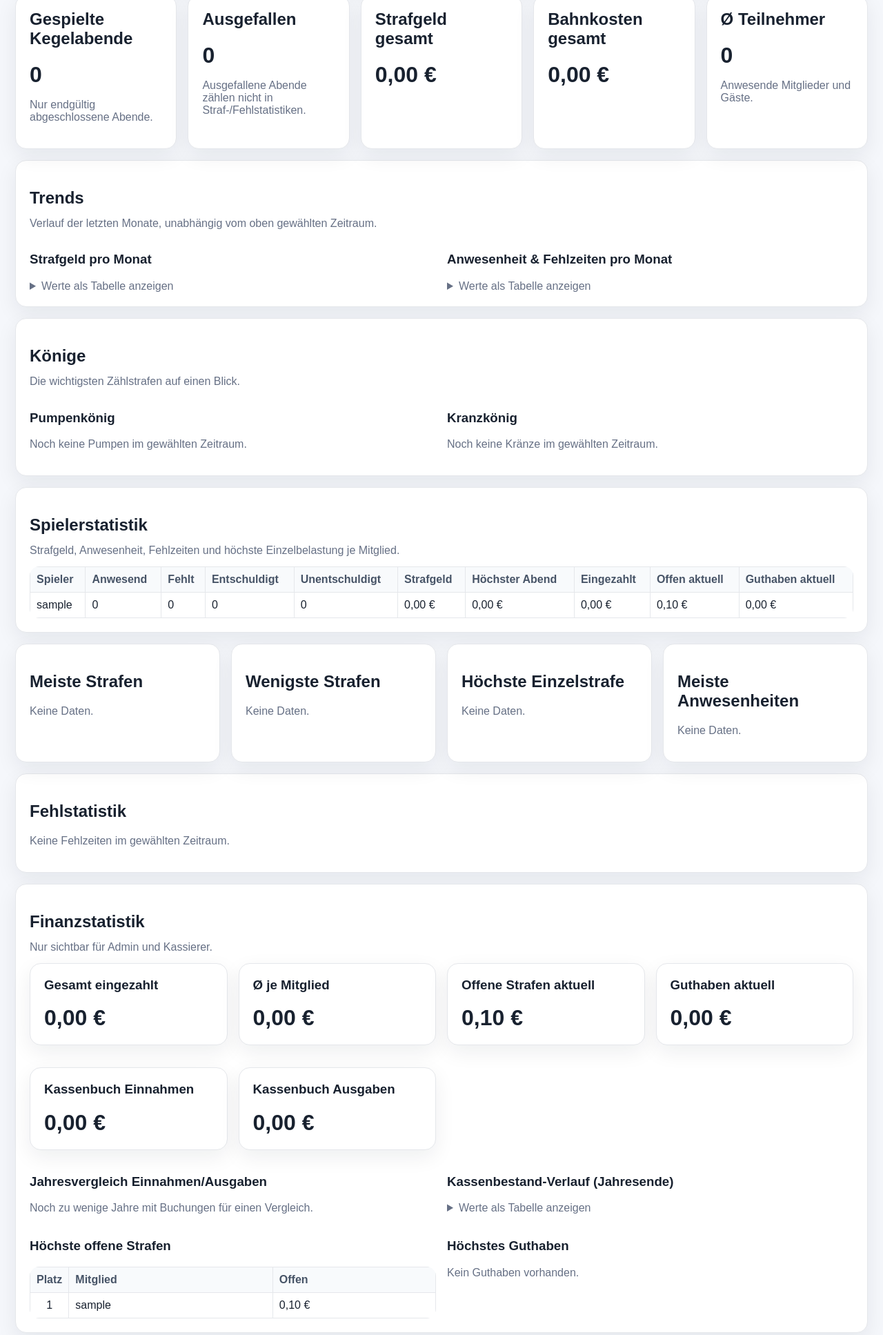
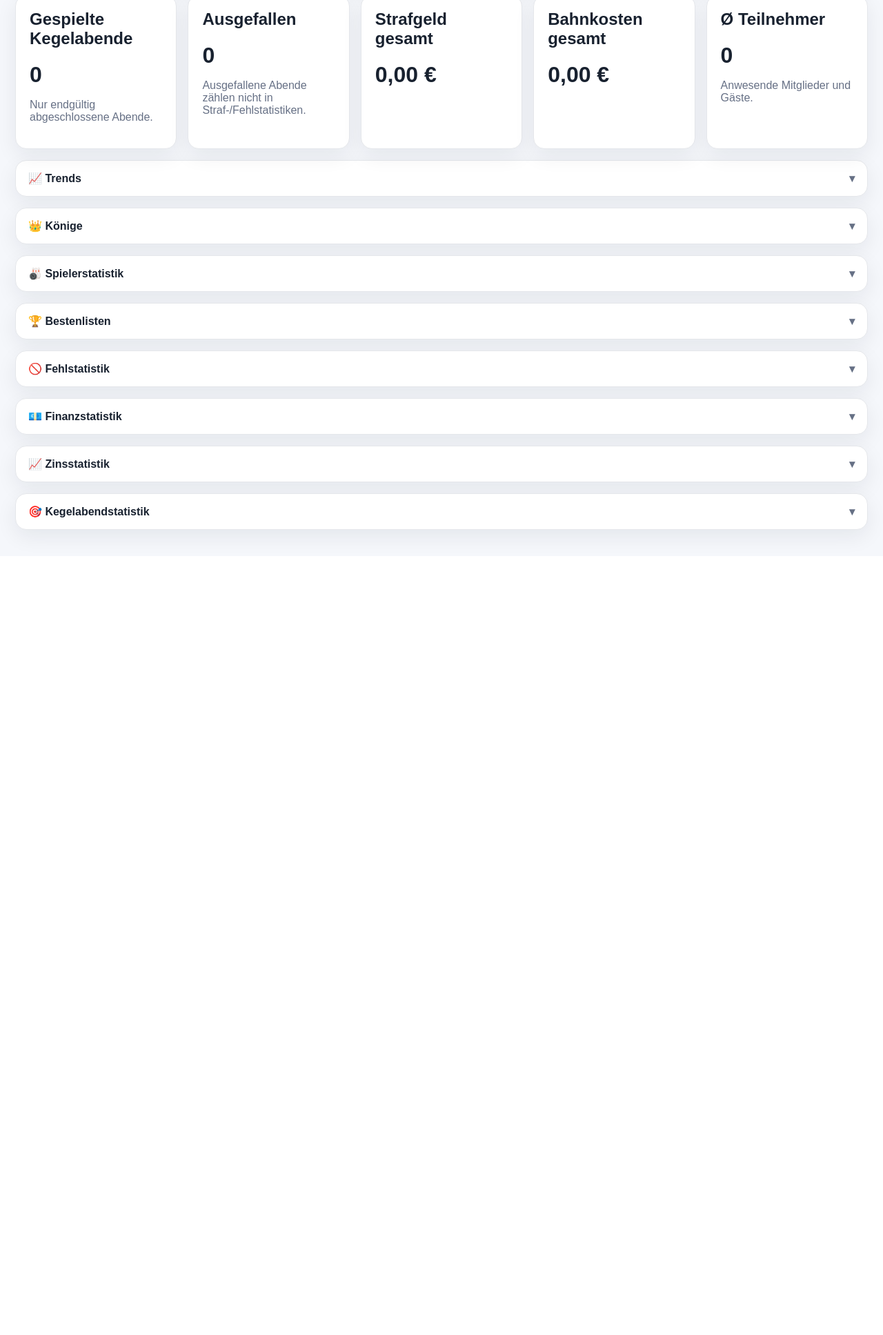
Before and after one commit to aluecke75/kegelkasse, a Flask app: page /reports in a window 1280 px wide. Shown: the part 391-2326 px from the top of the page at 69% size. After the commit the page ends 1183 px from the top, so only its background shows below. Run offline with Flask 3, Linux system fonts and the light colour scheme; a user stored in the database is signed in; data comes from the database, SQL or seed files in the repository; tables that the repository leaves empty hold one stand-in row (values such as "Sample post").

Commit message:
Feinschliff: Akkordeon mit gemerktem Auf/Zu-Zustand für passende Seiten
Neue gemeinsame Akkordeon-Funktion in base.html (CSS .accordion-card +
ein zentrales Script), das jedes <details data-remember-key="..."> per
localStorage merkt - beim ersten Besuch zugeklappt, danach bleibt der
zuletzt gewählte Zustand erhalten.

Angewendet auf Seiten mit mehreren unabhängigen, sinnvoll trennbaren
Abschnitten:
- Auswertungen (reports.html): Trends, Könige, Spielerstatistik,
  Bestenlisten, Fehlstatistik, Finanzstatistik, Zinsstatistik,
  Kegelabendstatistik - vorher acht lange Karten untereinander
- Adminbereich: bestehende Akkordeon-Struktur bekommt jetzt eine
  Merkfunktion statt einer immer offenen ersten Sektion
- Datensicherung: bestehende Akkordeon-Panels bekommen ebenfalls
  eine Merkfunktion

Bewusst NICHT umgebaut: Formulare (Mitglied/Strafart anlegen,
Finanzeinstellungen), das Dashboard (Überblicksseite, soll ohne
Klicks sichtbar bleiben) und der Export-Bereich (bereits als Grid
mit kurzen, kompakten Karten aufgebaut - ein Akkordeon würde dort
eher stören als helfen).

Getestet: alle Diagramme rendern weiterhin korrekt in den
Akkordeon-Bereichen, Regressionstest aller Kernseiten.

```diff
--- a/app/templates/base.html
+++ b/app/templates/base.html
@@ -97,6 +97,12 @@
         .kk-chart-legend-dot { width:10px; height:10px; border-radius:3px; display:inline-block; }
         .kk-chart-tooltip { position:fixed; display:none; z-index:200; background:#0b0b0b; color:#fff; padding:7px 10px; border-radius:8px; font-size:0.8rem; line-height:1.4; pointer-events:none; box-shadow:0 8px 20px rgba(0,0,0,0.25); max-width:220px; }
         .chart-card { margin-top:10px; }
+        .accordion-card { background:var(--card); border:1px solid var(--line); border-radius:16px; box-shadow:var(--shadow); overflow:hidden; margin-bottom:16px; }
+        .accordion-card summary { cursor:pointer; list-style:none; padding:16px 18px; font-weight:800; display:flex; justify-content:space-between; align-items:center; gap:12px; }
+        .accordion-card summary::-webkit-details-marker { display:none; }
+        .accordion-card summary::after { content:"▾"; color:var(--muted); transition:transform 0.2s ease; flex:0 0 auto; }
+        .accordion-card[open] summary::after { transform:rotate(180deg); }
+        .accordion-card-body { padding:0 18px 18px; }
         .inline-actions { display:flex; gap:8px; flex-wrap:wrap; align-items:center; }
         .event-entry-table { min-width: 760px; }
         .event-entry-table th, .event-entry-table td { vertical-align: middle; text-align: center; }
@@ -405,5 +411,19 @@ Nicht löschen – ggf. für spätere Entwicklungsarbeiten wieder aktivieren.
 {% endif %}
 
 <script src="{{ url_for('static', filename='js/charts.js') }}"></script>
+
+<script>
+(function () {
+    document.querySelectorAll("details[data-remember-key]").forEach(function (panel) {
+        var key = "kk-open-" + panel.dataset.rememberKey;
+        var saved = localStorage.getItem(key);
+        if (saved === "open") panel.open = true;
+        else if (saved === "closed") panel.open = false;
+        panel.addEventListener("toggle", function () {
+            localStorage.setItem(key, panel.open ? "open" : "closed");
+        });
+    });
+})();
+</script>
 </body>
 </html>
--- a/app/templates/reports.html
+++ b/app/templates/reports.html
@@ -110,8 +110,9 @@
     </div>
 </div>
 
-<div class="card">
-    <h2>Trends</h2>
+<details class="accordion-card" data-remember-key="reports-trends">
+    <summary>📈 Trends</summary>
+    <div class="accordion-card-body">
     <p class="muted section-note">Verlauf der letzten Monate, unabhängig vom oben gewählten Zeitraum.</p>
     <div class="report-grid">
         <div>
@@ -146,9 +147,11 @@
         </div>
     </div>
     </div>
+</details>
 
-<div class="card">
-    <h2>Könige</h2>
+<details class="accordion-card" data-remember-key="reports-koenige">
+    <summary>👑 Könige</summary>
+    <div class="accordion-card-body">
     <p class="muted section-note">Die wichtigsten Zählstrafen auf einen Blick.</p>
     <div class="report-grid">
         <div>
@@ -184,9 +187,11 @@
         </div>
     </div>
     </div>
+</details>
 
-<div class="card">
-    <h2>Spielerstatistik</h2>
+<details class="accordion-card" data-remember-key="reports-spielerstatistik">
+    <summary>🎳 Spielerstatistik</summary>
+    <div class="accordion-card-body">
     <p class="muted section-note">Strafgeld, Anwesenheit, Fehlzeiten und höchste Einzelbelastung je Mitglied.</p>
     {% if player_rows %}
         <div class="table-scroll">
@@ -231,7 +236,11 @@
         <p class="muted">Noch keine Spielerdaten im gewählten Zeitraum.</p>
     {% endif %}
     </div>
+</details>
 
+<details class="accordion-card" data-remember-key="reports-bestenlisten">
+    <summary>🏆 Bestenlisten</summary>
+    <div class="accordion-card-body">
     <div class="report-grid">
     <div class="card">
         <h2>Meiste Strafen</h2>
@@ -289,9 +298,12 @@
         {% else %}<p class="muted">Keine Daten.</p>{% endif %}
     </div>
     </div>
+    </div>
+</details>
 
-<div class="card">
-    <h2>Fehlstatistik</h2>
+<details class="accordion-card" data-remember-key="reports-fehlstatistik">
+    <summary>🚫 Fehlstatistik</summary>
+    <div class="accordion-card-body">
     {% if absence_rows %}
         <table class="rank-table small-table">
             <thead>
@@ -309,10 +321,12 @@
         <p class="muted">Keine Fehlzeiten im gewählten Zeitraum.</p>
     {% endif %}
     </div>
+</details>
 
 {% if current_user.role in ["admin", "cashier"] %}
-<div class="card">
-    <h2>Finanzstatistik</h2>
+<details class="accordion-card" data-remember-key="reports-finanzstatistik">
+    <summary>💶 Finanzstatistik</summary>
+    <div class="accordion-card-body">
     <p class="muted section-note">Nur sichtbar für Admin und Kassierer.</p>
 
     <div class="report-grid">
@@ -386,11 +400,13 @@
         </div>
     </div>
     </div>
+</details>
 {% endif %}
 
 {% if current_user.role in ["admin", "cashier", "auditor"] %}
-<div class="card">
-    <h2>Zinsstatistik</h2>
+<details class="accordion-card" data-remember-key="reports-zinsstatistik">
+    <summary>📈 Zinsstatistik</summary>
+    <div class="accordion-card-body">
     <p class="muted section-note">
         {% if selected_year %}Gebuchte Zinsgutschriften {{ selected_year }}{% else %}Gebuchte Zinsgutschriften, alle Jahre{% endif %}
         ({{ interest_bookings_count }} Buchung{{ '' if interest_bookings_count == 1 else 'en' }}, stornierte ausgenommen).
@@ -418,10 +434,12 @@
     </div>
     <p class="muted section-note" style="margin-top:10px;">Details je Buchung: <a href="{{ url_for('interest_module') }}">Zinsmodul</a>. Für die Steuererklärung: <a href="{{ url_for('exports_page') }}">Export &raquo; Zinsen</a>.</p>
     </div>
+</details>
 {% endif %}
 
-<div class="card">
-    <h2>Kegelabendstatistik</h2>
+<details class="accordion-card" data-remember-key="reports-kegelabendstatistik">
+    <summary>🎯 Kegelabendstatistik</summary>
+    <div class="accordion-card-body">
     <p class="muted section-note">Teuerste/günstigste Abende nach Strafsumme. Bahnkosten werden separat angezeigt.</p>
 
     <div class="report-grid">
@@ -454,6 +472,7 @@
         </div>
     </div>
     </div>
+</details>
 
 <script>
 (function () {
```
Also changed, not shown: app/templates/admin.html (+4 -4 lines), app/templates/backups.html (+5 -5 lines). Lines whose indentation alone changed are shown as unchanged.
